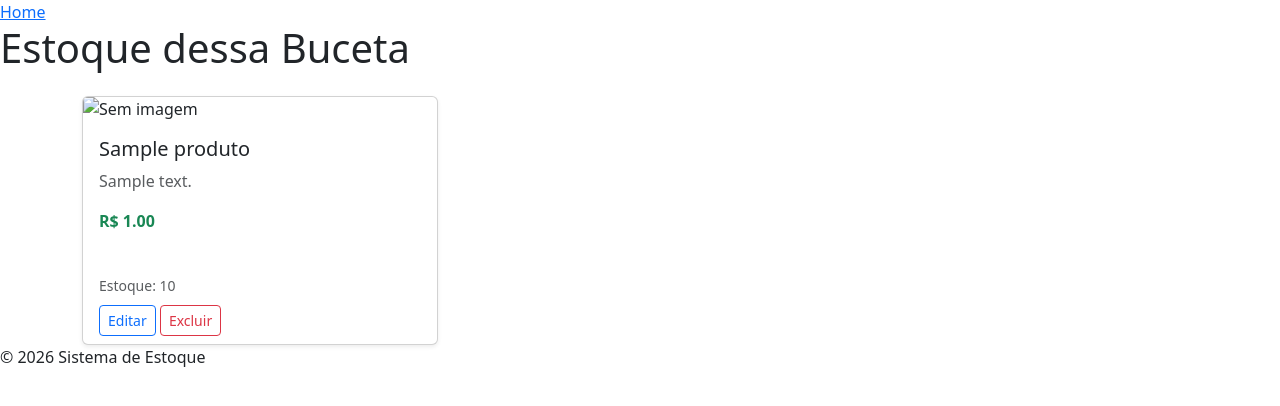
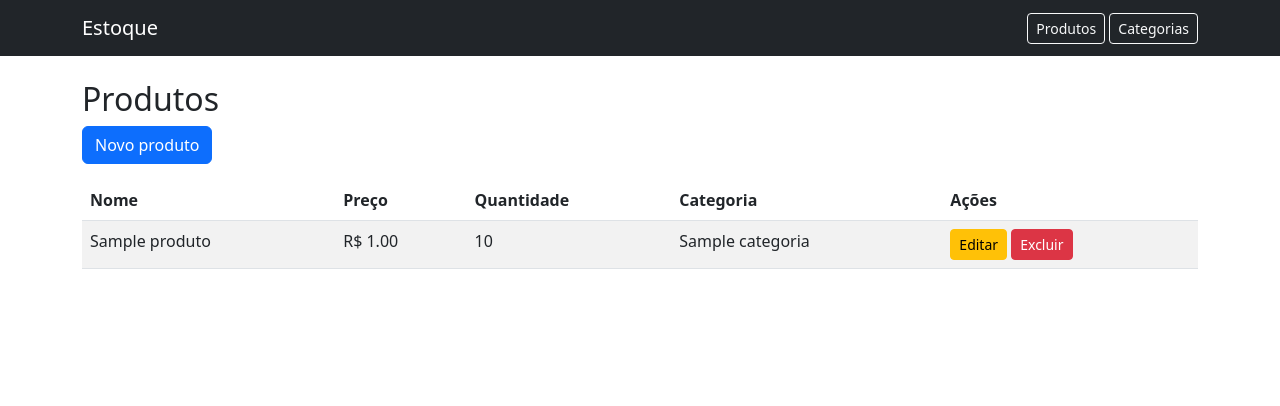
Before and after one commit to gabrielnmaia-dev/Sistema-Estoque, a Django app: page /produtos/ in a window 1280 px wide. Shown: the top 406 px of the page. Run offline with Django 5.2, Linux system fonts and the light colour scheme; tables that the repository leaves empty hold one stand-in row (values such as "Sample post"); some libraries are stand-ins or nearby versions.

Commit message:
templates base, categoria list e form, produto list e form

```diff
--- a/estoque/forms.py
+++ b/estoque/forms.py
@@ -4,13 +4,13 @@ from .models import Produto, Movimentacao, Categoria
 class ProdutoForm(forms.ModelForm): #cira um form automatico baseado no model
     class Meta:
         model = Produto #model
-        fields = ['nome', 'descricao', 'preco', 'quantidade', 'categoria'] #campos do form
+        fields = ['nome', 'preco', 'descricao', 'quantidade', 'categoria'] #campos do form
         widgets={
             'nome': forms.TextInput(),
             'descricao': forms.TextInput(),
             'preco': forms.NumberInput(),
             'quantidade':forms.NumberInput(),   #pra cirar os <input type = 'number' ou 'text'>
-            'categoria': forms.TextInput(),
+            'categoria': forms.Select(),
         }
 
 class CategoriaForm(forms.ModelForm):
--- a/estoque/templates/base.html
+++ b/estoque/templates/base.html
@@ -1,25 +1,37 @@
 <!doctype html>
-<html lang="en">
+<html lang="pt-br">
   <head>
     <meta charset="UTF-8" />
-    <meta name="viewport" content="width=device-width, initial-scale=1.0" />
-    <title>{% block title %}Meu sistema{% endblock %}</title>
+    <title>{% block title %}Sistema de Estoque{% endblock %}</title>
+
+    <!-- Bootstrap CDN -->
     <link
-      href="https://cdn.jsdelivr.net/npm/bootstrap@5.3.8/dist/css/bootstrap.min.css"
+      href="https://cdn.jsdelivr.net/npm/bootstrap@5.3.0/dist/css/bootstrap.min.css"
       rel="stylesheet"
-      integrity="sha384-sRIl4kxILFvY47J16cr9ZwB07vP4J8+LH7qKQnuqkuIAvNWLzeN8tE5YBujZqJLB"
-      crossorigin="anonymous"
     />
   </head>
   <body>
-    <nav>
-      <a href="/">Home</a>
+    <nav class="idytfiydtc"></nav>
+
+    <nav class="navbar navbar-dark bg-dark mb-4">
+      <div class="container">
+        <a class="navbar-brand" href="/">Estoque</a>
+
+        <div>
+          <a
+            href="{% url 'produto-list' %}"
+            class="btn btn-outline-light btn-sm"
+            >Produtos</a
+          >
+          <a
+            href="{% url 'categoria-list' %}"
+            class="btn btn-outline-light btn-sm"
+            >Categorias</a
+          >
+        </div>
+      </div>
     </nav>
 
-    <main>{% block content %} {% endblock %}</main>
-
-    <footer>
-      <p>© 2026 Sistema de Estoque</p>
-    </footer>
+    <div class="container">{% block content %} {% endblock %}</div>
   </body>
 </html>
--- /dev/null
+++ b/estoque/templates/estoque/produto-list.html
@@ -0,0 +1,50 @@
+{% extends "base.html" %} {% block title %}Produtos{% endblock title %}Produtos
+{% block content %}
+
+<h2>Produtos</h2>
+
+<a href="{% url 'produto-create' %}" class="btn btn-primary mb-3">
+  Novo produto
+</a>
+
+<table class="table table-striped">
+  <thead>
+    <tr>
+      <th>Nome</th>
+      <th>Preço</th>
+      <th>Quantidade</th>
+      <th>Categoria</th>
+      <th>Ações</th>
+    </tr>
+  </thead>
+
+  <tbody>
+    {% for produto in produtos %}
+    <tr>
+      <td>{{ produto.nome }}</td>
+      <td>R$ {{ produto.preco }}</td>
+      <td>{{ produto.quantidade }}</td>
+      <td>{{ produto.categoria.nome }}</td>
+      <td>
+        <a
+          href="{% url 'produto-updated' produto.pk %}"
+          class="btn btn-warning btn-sm"
+        >
+          Editar
+        </a>
+        <a
+          href="{% url 'produto-delete' produto.pk %}"
+          class="btn btn-danger btn-sm"
+        >
+          Excluir
+        </a>
+      </td>
+    </tr>
+    {% empty %}
+    <tr>
+      <td colspan="5">Nenhum produto cadastrado</td>
+    </tr>
+    {% endfor %}
+  </tbody>
+</table>
+{% endblock content %}
--- a/estoque/templates/estoque/produto_list.html
+++ /dev/null
@@ -1,49 +0,0 @@
-{% extends "base.html" %} {% block content %}
-
-<h1>Estoque dessa Buceta</h1>
-
-<div class="container mt-4">
-  <div class="row row-cols-1 row-cols-md-3 row-cols-md-lg-4 g-4">
-    {% for produto in produtos %}
-    <div class="col">
-      <div class="card h-100 shadow-sm">
-        {% if produto.imagem %}
-        <img
-          src="{{ produto.imagem.url }}"
-          class="card-img-top"
-          alt="{{ produto.nome }}"
-        />
-        {% else %}
-        <img
-          src="https://via.placeholder.com/150"
-          class="card-img-top"
-          alt="Sem imagem"
-        />
-        {% endif %}
-
-        <div class="card-body">
-          <h5 class="card-title">{{ produto.nome }}</h5>
-          <p class="card-text text-muted">
-            {{ produto.descricao|truncatechars:50 }}
-          </p>
-          <p class="fw-bold text-success">R$ {{ produto.preco }}</p>
-        </div>
-
-        <div class="card-footer bg-transparent border-top-0">
-          <small class="text-muted">Estoque: {{ produto.quantidade }}</small>
-          <div class="mt-2">
-            <a href="#" class="btn btn-sm btn-outline-primary">Editar</a>
-            <a href="#" class="btn btn-sm btn-outline-danger">Excluir</a>
-          </div>
-        </div>
-      </div>
-    </div>
-    {% empty %}
-    <div class="col-12 text-center">
-      <p class="alert alert-warning">Nenhum produto encontrado no estoque.</p>
-    </div>
-    {% endfor %}
-  </div>
-</div>
-
-{% endblock content %}
--- a/estoque/urls.py
+++ b/estoque/urls.py
@@ -2,8 +2,6 @@ from django.urls import path
 from . import views
 
 urlpatterns = [
-    path('', views.home, name='home'),
-# apenas para rodar migrate
 
 #>>>>>>>>>>>>>>>>>>>>>>>>>Produto link<<<<<<<<<<<<<<<<<<
 #mostra todos os produtos
@@ -14,7 +12,7 @@ path('produtos/<int:pk>/editar/', views.ProdutoUpdateView.as_view(), name='produ
 path('produtos/<int:pk>/deletar', views.produto_delete, name='produto-delete'),
 
 #>>>>>>>>>>>>>>>>>>>>>>>>>> Categoria links <<<<<<<<<<<<<<<<<<<<<<
-path('categorias/', views.CategoriaListView.as_view(),name='produto-list'),
+path('categorias/', views.CategoriaListView.as_view(),name='categoria-list'),
 path('categorias/criar/', views.CategoriaCreateView.as_view(), name='categoria-create'),
 path('categorias/<int:pk>/editar/', views.CategoriaUpdateView.as_view(), name='categoria-update'),
 path('produtos/<int:pk>/deletar/', views.categoria_delete, name='categoria-delete'),
--- a/estoque/views.py
+++ b/estoque/views.py
@@ -7,14 +7,11 @@ from .models import Produto, Categoria
 from .forms import ProdutoForm, CategoriaForm
 
 # Create your views here.
-def home(request):
-    return HttpResponse("Home funcionando")
 
-# apenas para rodar migrate
 #>>>>>>>>>>>>>>>>>>>>>>>>>>>>>>>>>>>>>>>>>>>>>>Views do produto<<<<<<<<<<<<<<<<<<<<<<<<<<<<<<<<<<<<<<<<<<<<<<<<
 class ProdutoListView(ListView): #view pra mostrar os produtos e junto com as páginas
     model = Produto
-    template_name = 'estoque/templates/produto_list.html' #onde achar o template
+    template_name = 'estoque/produto-list.html' #onde achar o template
     context_object_name = 'produtos'
     paginate_by = 10 #paginação
 
@@ -28,7 +25,7 @@ class ProdutoUpdateView(UpdateView):
     model = Produto
     form_class = ProdutoForm
     template_name = 'estoque/produto_form.html'
-    success_url = reverse_lazy('produto_list')
+    success_url = reverse_lazy('produto-list')
 
 def produto_delete(request, pk):
     produto = get_object_or_404(Produto, pk=pk)
```
Also changed, not shown: estoque/templates/estoque/categoria_form.html (added, +14 -0 lines), estoque/templates/estoque/categoria_list.html (added, +44 -0 lines), estoque/templates/estoque/produto_form.html (added, +21 -0 lines).
